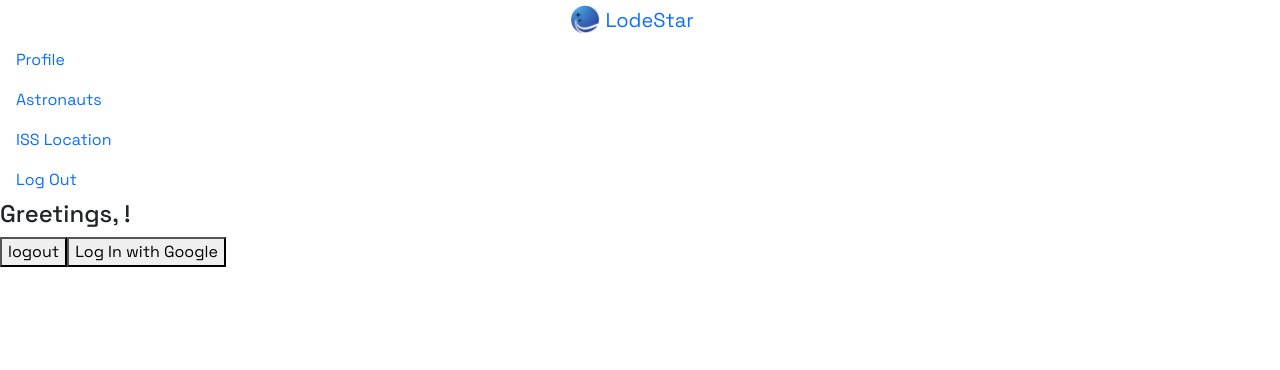
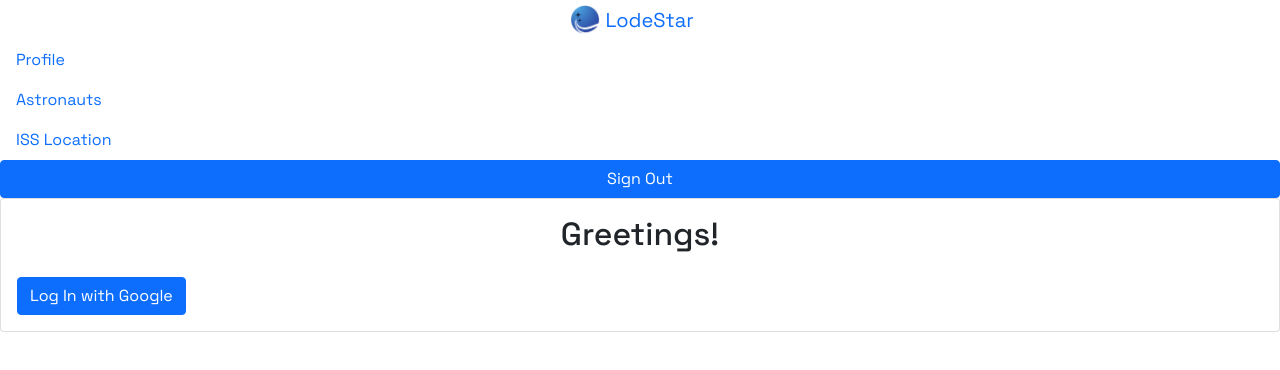
Before and after one commit to jwaffensmith/lodestar-app, a React (Create React App) app: page /login in a window 1280 px wide. Shown: the top 370 px of the page. Built offline with nearby package versions, Linux system fonts and the light colour scheme; no server answers.

Commit message:
user's name displays on profile page

```diff
--- a/src/App.js
+++ b/src/App.js
@@ -9,6 +9,7 @@ import AstronautContainer from './components/astronauts/AstronautContainer';
 import IssContainer from './components/iss/IssContainer';
 import Navigation from './components/shared/Navigation';
 import Login from './components/auth/Login'
+import 'firebase/compat/auth';
 // import { auth } from "./components/auth/Firebase";
 
 function App() {
--- a/src/components/auth/Firebase.js
+++ b/src/components/auth/Firebase.js
@@ -1,7 +1,7 @@
 import { initializeApp } from "firebase/app";
 import { getAuth } from 'firebase/auth';
 
-// Firebase configuration
+// Firebase configuration with variables
 const firebaseConfig = {
     apiKey: process.env.REACT_APP_FIREBASE_API_KEY,
     authDomain: process.env.REACT_APP_FIREBASE_AUTH_DOMAIN,
--- a/src/components/auth/Login.js
+++ b/src/components/auth/Login.js
@@ -2,10 +2,10 @@ import {
     signInWithPopup,
     GoogleAuthProvider,
     onAuthStateChanged,
-    signOut
 } from "firebase/auth";
 import { useState } from "react";
 import  { auth }  from "./Firebase";
+import { Button, Card } from "react-bootstrap"
 
 function Login () {
 
@@ -21,35 +21,21 @@ function Login () {
 
         signInWithPopup(auth, provider)
             .then((result) => {
-                // // This gives you a Google Access Token. You can use it to access the Google API.
-                // const credential = GoogleAuthProvider.credentialFromResult(result);
-                // const token = credential.accessToken;
-                // // The signed-in user info.
-                // const user = result.user;
-                console.log(result)
-                // ...
+                console.log(auth)
             }).catch((error) => {
-                // // Handle Errors here.
-                // const errorCode = error.code;
-                // const errorMessage = error.message;
-                // // The email of the user's account used.
-                // const email = error.email;
-                // // The AuthCredential type that was used.
-                // const credential = GoogleAuthProvider.credentialFromError(error);
-                // // ...
-                console.log(error)
             });
     }
 
-    const logout = async () => {
-        await signOut(auth);
-    };
-
     return (
         <>
-        <h4>Greetings, {user?.displayName}!</h4>
-        <button onClick={logout}>logout</button>
-        <button onClick={signInWithFirebase}>Log In with Google</button>
+            <Card>
+                <Card.Body>
+                    <h2 className="text-center mb-4">Greetings!</h2>
+                    <Button onClick={signInWithFirebase} className="justify-content-center w-30" >
+                    Log In with Google
+                    </Button>
+                </Card.Body>
+            </Card>
         </>
     )
 };
--- a/src/components/profile/Profile.js
+++ b/src/components/profile/Profile.js
@@ -1,11 +1,17 @@
 import React, { Component } from 'react'
+import  { auth }  from "../auth/Firebase";
+import { Card } from "react-bootstrap"
 
 class Profile extends Component {
     render () {
         return (
-            <div>
-            Profile Route!
-            </div>
+            <>
+            <Card>
+                <Card.Body>
+                    <h2 className="text-center mb-4">Greetings, {auth.currentUser?.displayName}!</h2>
+                </Card.Body>
+            </Card>
+            </>
         )
     }
 }
--- a/src/components/shared/Navigation.js
+++ b/src/components/shared/Navigation.js
@@ -2,8 +2,15 @@ import  Nav from 'react-bootstrap/Nav'
 import  Navbar from 'react-bootstrap/Navbar'
 import Container from 'react-bootstrap/Container'
 import  { auth }  from "../auth/Firebase";
+import { Button } from "react-bootstrap"
+import {  signOut } from "firebase/auth";
 
 const Navigation = () => {
+
+    const logout = async () => {
+        await signOut(auth);
+    };
+
     return (
         <>
         <Nav className="justify-content-center app-name" activeKey="/">
@@ -25,7 +32,9 @@ const Navigation = () => {
             <Nav.Link href="/profile">Profile</Nav.Link>
             <Nav.Link href="/astronauts">Astronauts</Nav.Link>
             <Nav.Link href="/iss">ISS Location</Nav.Link>
-            <Nav.Link href="/logout">Log Out</Nav.Link>
+            <Button onClick={logout} href="/login">
+                Sign Out
+            </Button>
         </Nav>
         </>
     )
```
